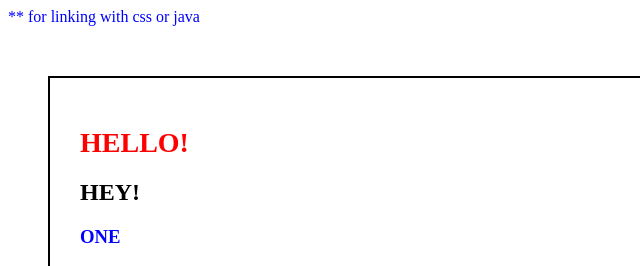
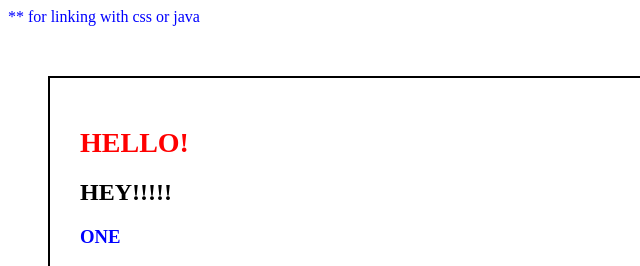
Before and after one commit to yididiya23/ICS--Extracredit, a plain HTML site: page index.html in a window 1280 px wide. Shown: the top 266 px of the page, 0-640 px from the left. Drawn offline with Linux system fonts and the light colour scheme.

Commit message:
changed name

```diff
--- a/index.html
+++ b/index.html
@@ -9,7 +9,7 @@
  <div class="container">
     <div>
         <h1 style="color:red; font-size: 28px;"> HELLO!</h1>
-        <h2 class="red"> HEY! </h2>
+        <h2 class="red"> HEY!!!!! </h2>
         <h3> ONE</h3>
         <h4> Two </h4>
     </div>
```
